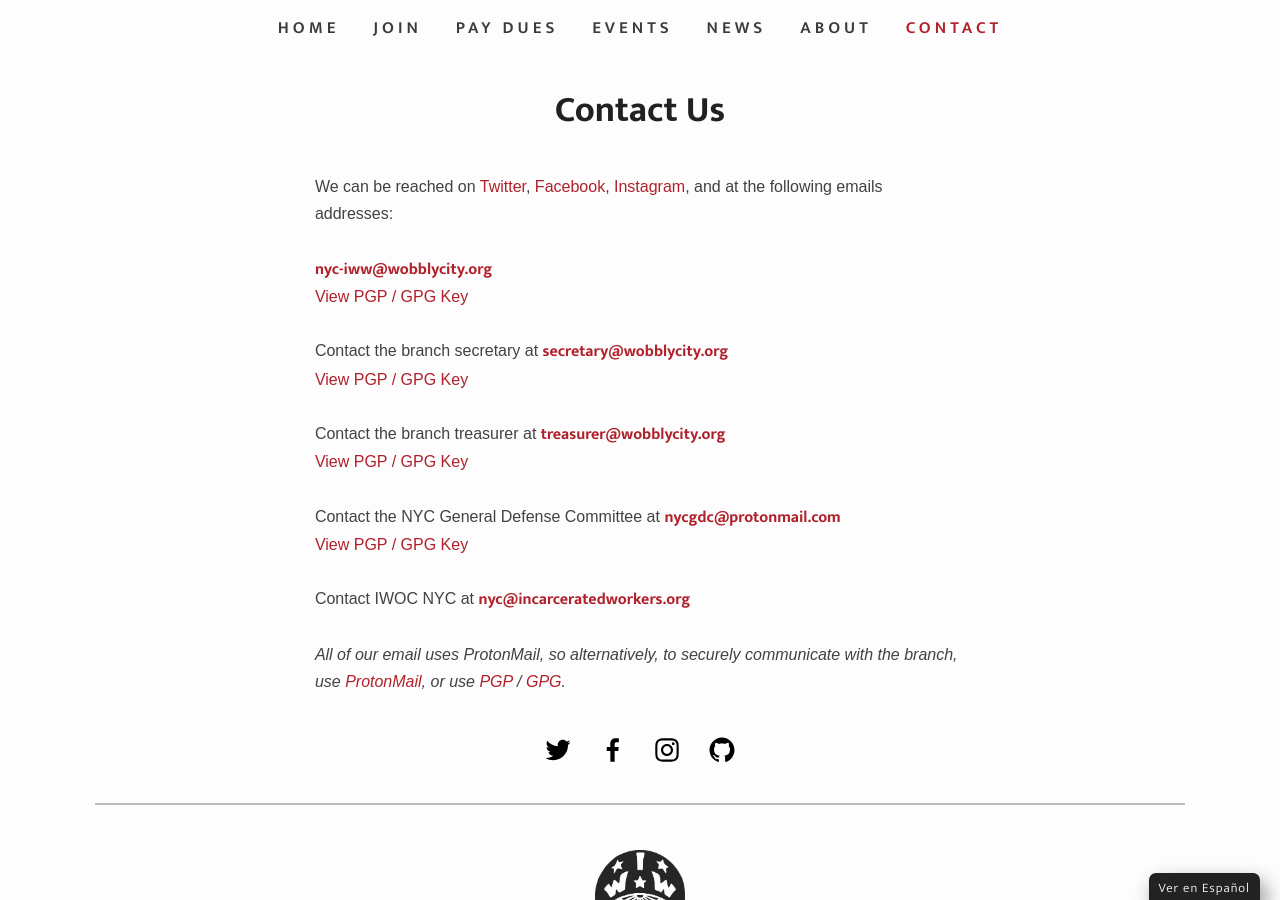
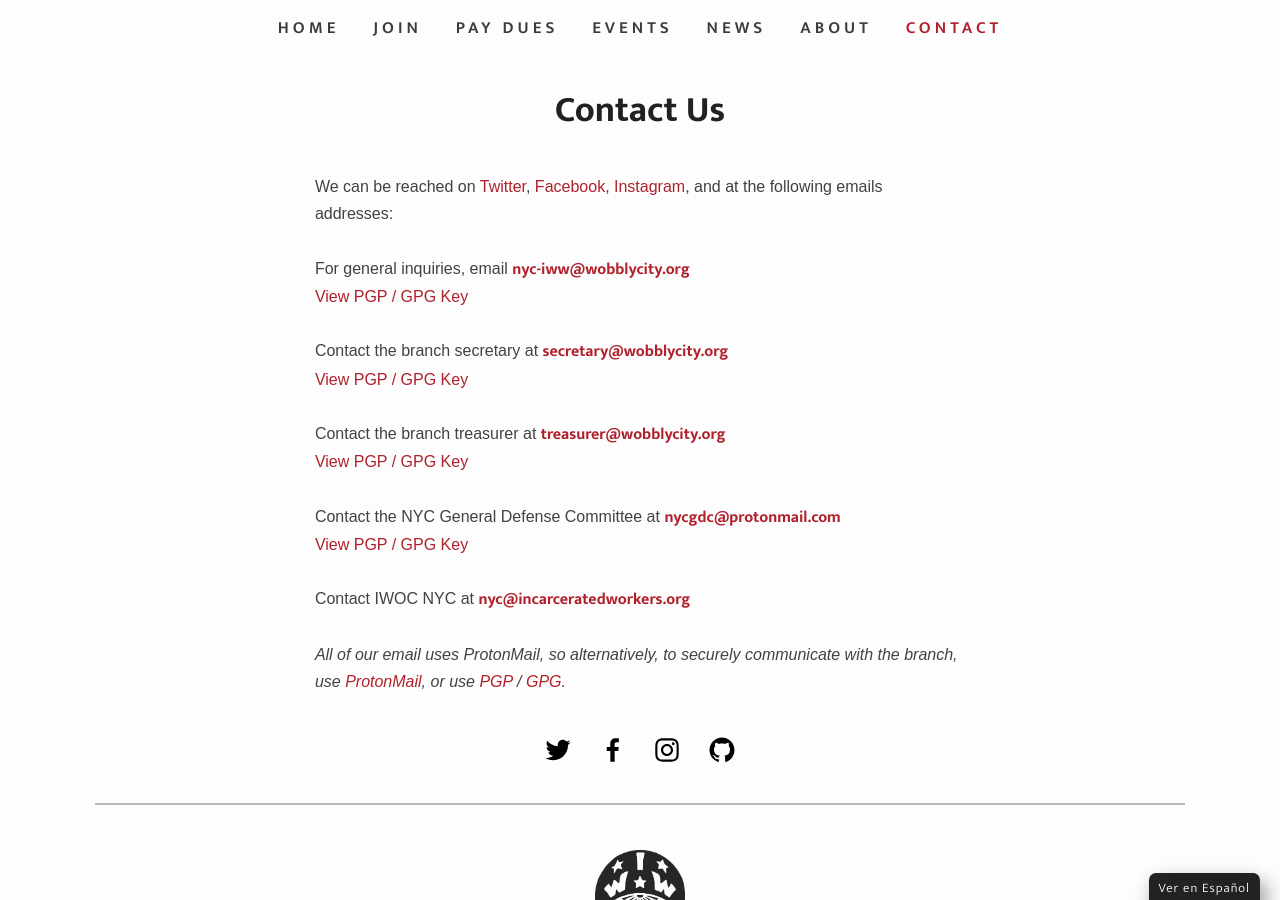
Before and after one commit to IWW-NYC-GMB/iww.nyc, a Jekyll site: the page built from contact.html, in a window 1280 px wide and 900 px high, scrolled down 605 px. Built offline with Jekyll 4.4.1, drawn with Linux system fonts in a browser that asks for light colours; some web fonts are replaced.

Commit message:
Update contact.html

```diff
--- a/contact.html
+++ b/contact.html
@@ -8,7 +8,7 @@
 <p>
 We can be reached on <a href="https://twitter.com/{{ site.twitter_username| cgi_escape | escape }}" tagret="_blank">Twitter</a>, <a href="https://www.facebook.com/{{ site.facebook_username| cgi_escape | escape }}" tagret="_blank">Facebook</a>, <a href="https://instagram.com/{{ site.instagram_username| cgi_escape | escape }}" tagret="_blank">Instagram</a>, and at the following emails addresses:<br><br>
 
-<a href="mailto:nyc-iww@wobblycity.org"><strong>nyc-iww@wobblycity.org</strong></a><br>
+For general inquiries, email <a href="mailto:nyc-iww@wobblycity.org"><strong>nyc-iww@wobblycity.org</strong></a><br>
 <a id="nyc-iwwA" onclick="showHideDiv('nyc-iwwD', 'nyc-iwwA')" style="cursor:pointer;">View PGP / GPG Key</a><br><br>
 <div id="nyc-iwwD" style="display:none;margin-left:15px;">
 <a href="{{site.baseurl}}/assets/keys/publickey.nyc-iww@wobblycity.org.asc">Download Public Key (.asc)</a><br>
```
